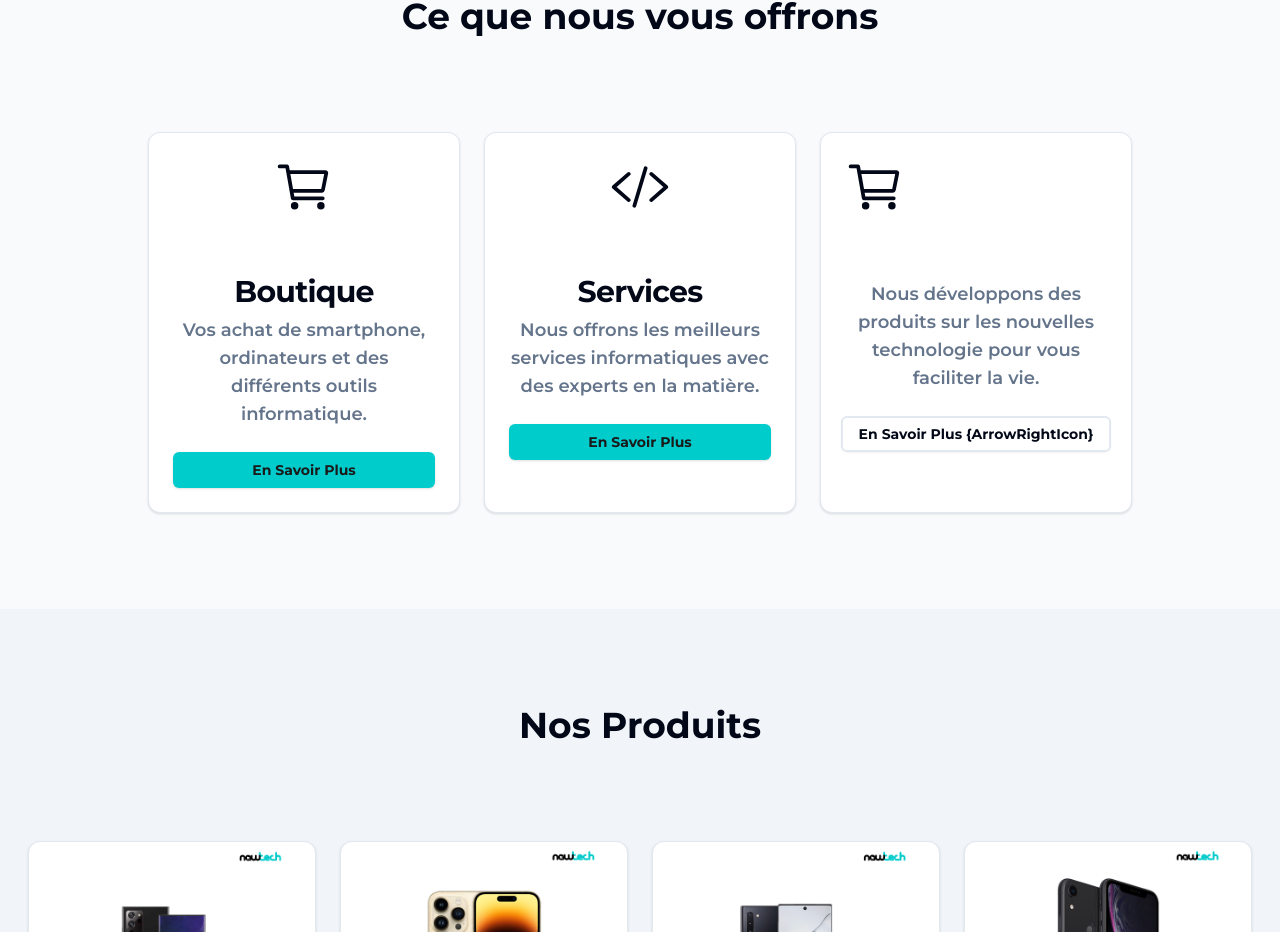
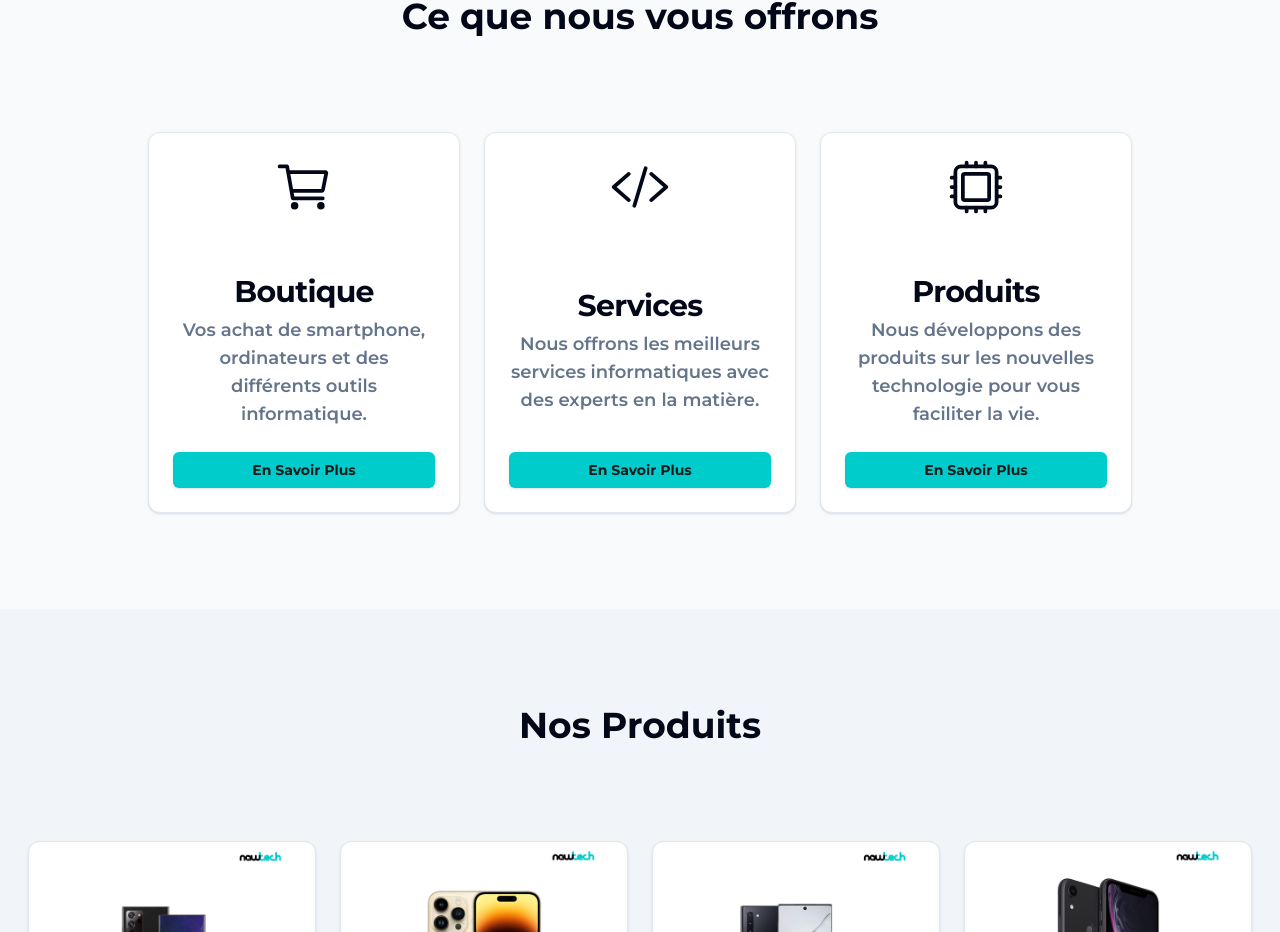
Before and after one commit to BlackJr-Git/e-commerce-shop, a React (Vite) app: page / in a window 1280 px wide. Shown: the part 1098-2030 px from the top of the page. Built offline with nearby package versions, Linux system fonts and the light colour scheme.

Commit message:
style : change service card design

```diff
--- a/src/components/service-card.jsx
+++ b/src/components/service-card.jsx
@@ -20,11 +20,11 @@ function ServiceCard({icon, serviceTitle, description}) {
         </p>
       </CardContent>
       <CardHeader>
-        <CardTitle className="font-bold text-3xl text-center">{serviceTitle}</CardTitle>
+        <CardTitle className="font-bold text-3xl text-center">Produits</CardTitle>
         <CardDescription className="text-lg font-semibold text-center"> Nous développons des produits sur les nouvelles technologie pour vous faciliter la vie. </CardDescription>
       </CardHeader>
-      <CardFooter className="flex items-center justify-center">
-      <Button variant="outline" className='font-bold'> {`En Savoir Plus {ArrowRightIcon}`} </Button>
+      <CardFooter className="flex items-center justify-center w-full">
+        <Button variant="outline" className='w-full font-bold'> En Savoir Plus <ion-icon name="arrow-forward-outline"></ion-icon></Button>
       </CardFooter>
     </Card>
   )
--- a/src/components/service-presentation/services-card.jsx
+++ b/src/components/service-presentation/services-card.jsx
@@ -12,7 +12,7 @@ import { Button } from "../ui/button";
 
 function ServiceCard({serviceTitle,description,icon}) {
   return (
-    <Card className="w-1/4">
+    <Card className="w-1/4 flex flex-col justify-between">
       <CardContent className="mt-6">
         <p className="text-6xl font-extrabold text-center ">
           <ion-icon name={icon}></ion-icon>
--- a/src/components/service-presentation/services.jsx
+++ b/src/components/service-presentation/services.jsx
@@ -19,15 +19,13 @@ function Services() {
             "Nous offrons les meilleurs services informatiques avec des experts en la matière."
           }
         />
-        {/* <ServiceCard
+        <ServiceCard
           icon={"hardware-chip-outline"}
           serviceTitle={"Produits"}
           description={
             "Nous développons des produits sur les nouvelles technologie pour vous faciliter la vie."
           }
-        /> */}
-
-        <CardService />
+        />
       </div>
     </section>
   );
```
